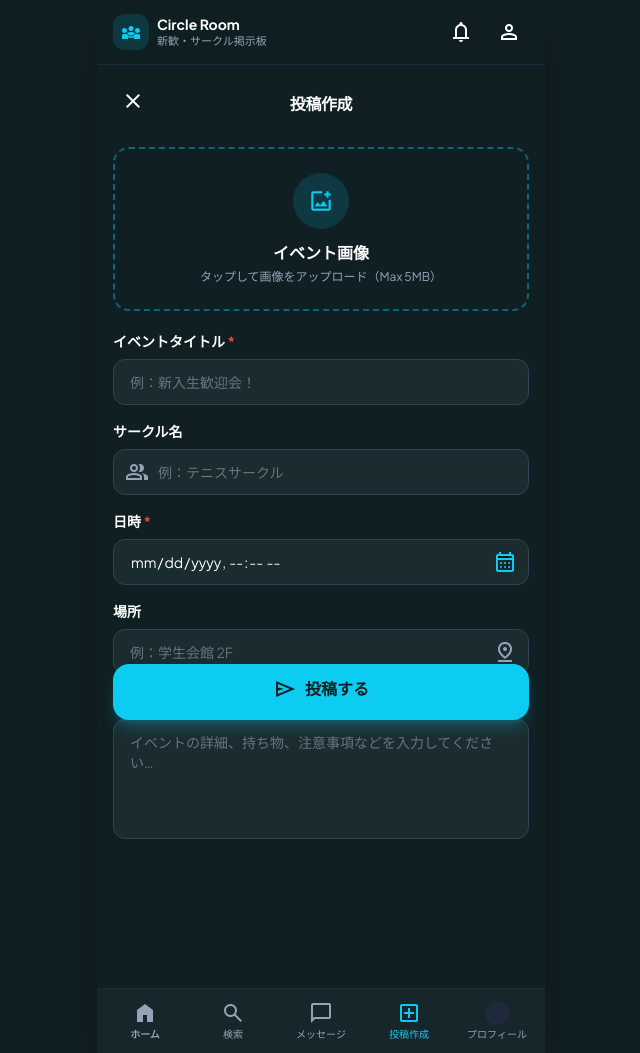
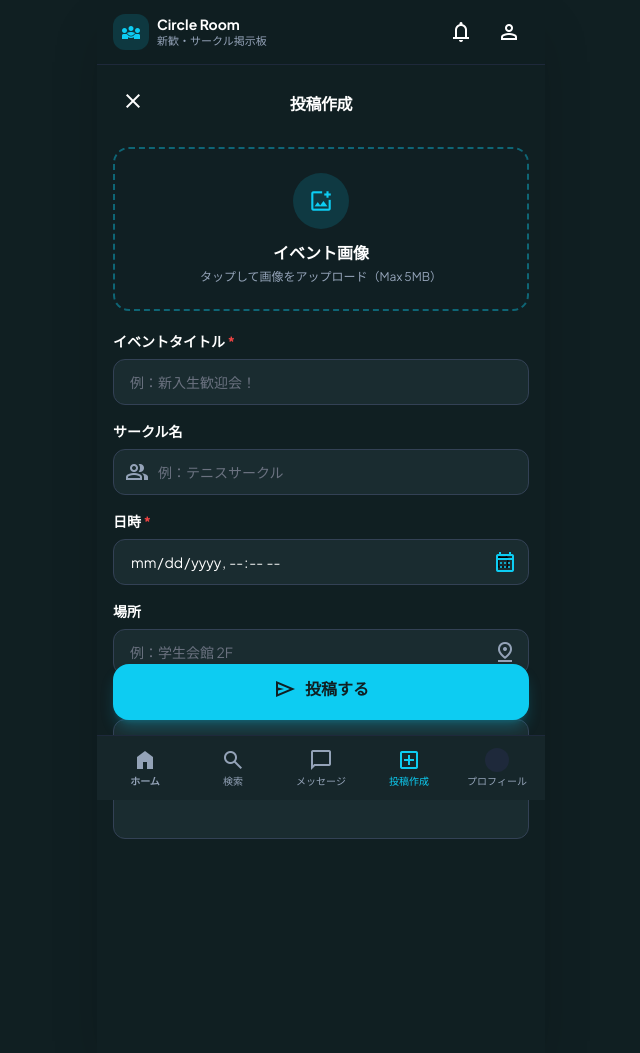
Before and after one commit to alanryota020412-pixel/okadainsta, a Django app: page /posts/create/ in a window 1280 px wide. Shown: the whole page, without its empty margins (319-959 px from the left). Run offline with Django 5.2, Linux system fonts and the light colour scheme; the visitor is signed in with stand-in values (Sample User, id 1); some libraries are stand-ins or nearby versions.

Commit message:
CircleRoomページの下ヘッダーを固定にした

```diff
--- a/templates/core/parts/bottom_nav.html
+++ b/templates/core/parts/bottom_nav.html
@@ -1,4 +1,6 @@
-<nav class="absolute bottom-0 w-full bg-white dark:bg-surface-dark border-t border-slate-200 dark:border-slate-800 pb-[env(safe-area-inset-bottom)] z-50">
+<nav class="fixed bottom-0 left-1/2 -translate-x-1/2 w-full max-w-md
+            bg-white dark:bg-surface-dark border-t border-slate-200 dark:border-slate-800
+            pb-[env(safe-area-inset-bottom)] z-50">
   <div class="flex justify-between items-center h-16 px-1">
     <button type="button" data-tab="home" class="nav-btn flex flex-col items-center justify-center flex-1 text-primary transition-colors">
       <span class="material-symbols-outlined fill-1" style="font-size:24px;">home</span>
```
